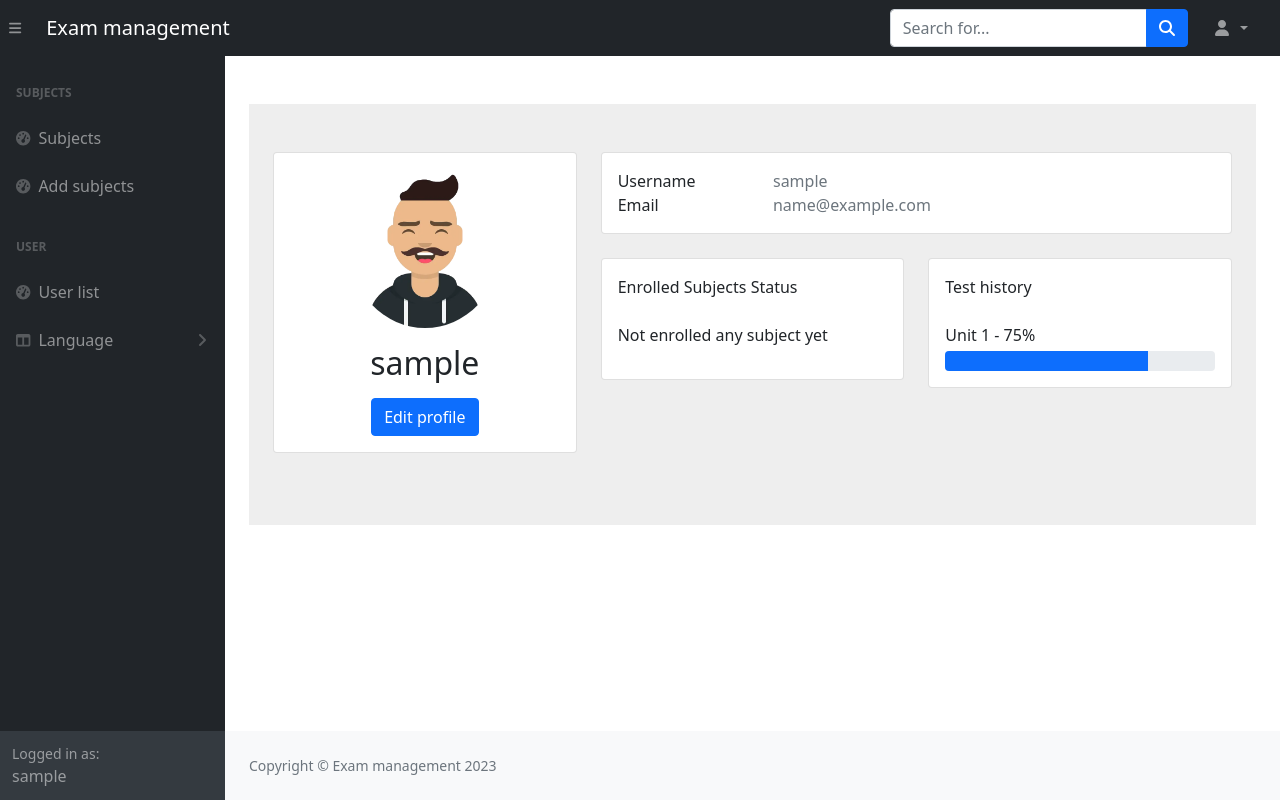
After one commit to quanganhquanganh/hn_python_naitei19-exam_management_system, a Django app: page /main/profile/ in a window 1280 px wide. The commit adds this page. Run offline with Django 3.2, Linux system fonts and the light colour scheme; the visitor is signed in with stand-in values (Sample User, id 1); data that the repository does not hold is empty; style sheets or scripts are compiled from the project's sources; some libraries are stand-ins or nearby versions.

Commit message:
User profile

```diff
--- a/exammanagement/main/static/css/more.css
+++ b/exammanagement/main/static/css/more.css
@@ -16,3 +16,19 @@
 .w-18r {
   width: 18rem !important;
 }
+
+.w-150 {
+  width: 150px !important;
+}
+
+.h-20 {
+  height: 20px !important;
+}
+
+.fs-1r {
+  font-size: 1rem !important;
+}
+
+.profile-bg {
+  background-color: #eee !important;
+}
--- a/exammanagement/main/templates/base_generic.html
+++ b/exammanagement/main/templates/base_generic.html
@@ -66,7 +66,7 @@
                             class="dropdown-menu dropdown-menu-end"
                             aria-labelledby="navbarDropdown"
                         >
-                            <li><a class="dropdown-item" href="#">{% trans "Edit profile" %}</a></li>
+                            <li><a class="dropdown-item" href="{% url 'user-profile' %}">{% trans "Profile" %}</a></li>
                             <li><hr class="dropdown-divider" /></li>
                             <li><a class="dropdown-item" href="{% url 'logout' %}">{% trans "Logout" %}</a></li>
                         </ul>
--- /dev/null
+++ b/exammanagement/main/templates/main/user_profile.html
@@ -0,0 +1,76 @@
+{% extends "base_generic.html"%}
+{% load i18n %}
+{% load static %}
+
+{% block content %}
+    <section class="profile-bg">
+        <div class="container py-5">
+            <div class="row">
+                <div class="col-lg-4">
+                    <div class="card mb-4">
+                        <div class="card-body text-center">
+                            <img src="{% static 'image/avatar.png' %}" alt="avatar"
+                            class="rounded-circle img-fluid w-150">
+                            <h2 class="my-3">{{ user.username }}</h2>
+                            <a href="#"><button class="btn btn-primary">{% trans "Edit profile" %}</button></a>
+                        </div>
+                    </div>
+                </div>
+                <div class="col-lg-8">
+                    <div class="card mb-4">
+                        <div class="card-body" id="form-change">
+                            <div class="row">
+                                <div class="col-sm-3">
+                                    <p class="mb-0">{% trans "Username" %}</p>
+                                </div>
+                                <div class="col-sm-9">
+                                    <p class="text-muted mb-0">{{ user.username }}</p>
+                                </div>
+                            </div>
+                            <div class="row">
+                                <div class="col-sm-3">
+                                    <p class="mb-0">{% trans "Email" %}</p>
+                                </div>
+                                <div class="col-sm-9">
+                                    <p class="text-muted mb-0">{{ user.email }}</p>
+                                </div>
+                            </div>
+                        </div>
+                    </div>
+                    <div class="row">
+                        <div class="col-md-6">
+                            <div class="card mb-4 mb-md-0">
+                                <div class="card-body">
+                                    <p class="mb-4">{% trans "Enrolled Subjects Status" %}</p>
+                                    {% for enroll in enrolled_subjects %}
+                                        <p class="mb-1 fs-1r"><a class="text-decoration-none" href="{{ enroll.subject.get_absolute_url }}">{{ enroll.subject.name }}</a> - {{ enroll.progress }}%</p>
+                                        <div class="progress rounded h-20">
+                                            <div class="progress-bar" style="width: {{ enroll.progress }}% ;" role="progressbar" aria-valuenow="{{ enroll.progress }}"
+                                                aria-valuemin="0" aria-valuemax="100">
+                                            </div>
+                                        </div>
+                                    {% empty %}
+                                        <p>{% trans "Not enrolled any subject yet" %}</p>
+                                    {% endfor %}
+                                </div>
+                            </div>
+                        </div>
+                        <div class="col-md-6">
+                            <div class="card mb-4 mb-md-0">
+                                <div class="card-body">
+                                    <p class="mb-4">{% trans "Test history" %}</p>
+                                    <p class="mb-1 fs-1r">Unit 1 - 75%</p>
+                                    <div class="progress rounded h-20">
+                                        <div class="progress-bar w-75" role="progressbar" aria-valuenow="75"
+                                            aria-valuemin="0" aria-valuemax="100">
+                                        </div>
+                                    </div>
+                                </div>
+                            </div>
+                        </div>
+                    </div>
+                </div>
+            </div>
+        </div>
+    </section>
+{% endblock %}
--- a/exammanagement/main/urls.py
+++ b/exammanagement/main/urls.py
@@ -10,4 +10,5 @@ urlpatterns = [
          name='chapter-detail'),
     path('subject/<int:subject_id>/enroll/',
          views.enroll_subject, name='subject-registration'),
+    path('profile/', views.user_profile, name='user-profile'),
 ]
--- a/exammanagement/main/views.py
+++ b/exammanagement/main/views.py
@@ -92,3 +92,16 @@ def enroll_subject(request, subject_id):
         registration.save()
         return JsonResponse({'message': _("Registration successful.")})
     return render(request, 'enroll_form.html', {'subject': subject})
+
+
+def user_profile(request):
+    user = request.user
+    enrolled_subjects = Enroll.objects.filter(
+        user=user)
+
+    context = {
+        'user': user,
+        'enrolled_subjects': enrolled_subjects,
+    }
+
+    return render(request, 'main/user_profile.html', context)
```
Also changed, not shown: exammanagement/locale/en/LC_MESSAGES/django.po, exammanagement/locale/vi/LC_MESSAGES/django.po, exammanagement/main/migrations/0008_subject_enrollers.py (added), exammanagement/main/static/image/avatar.png (added).
